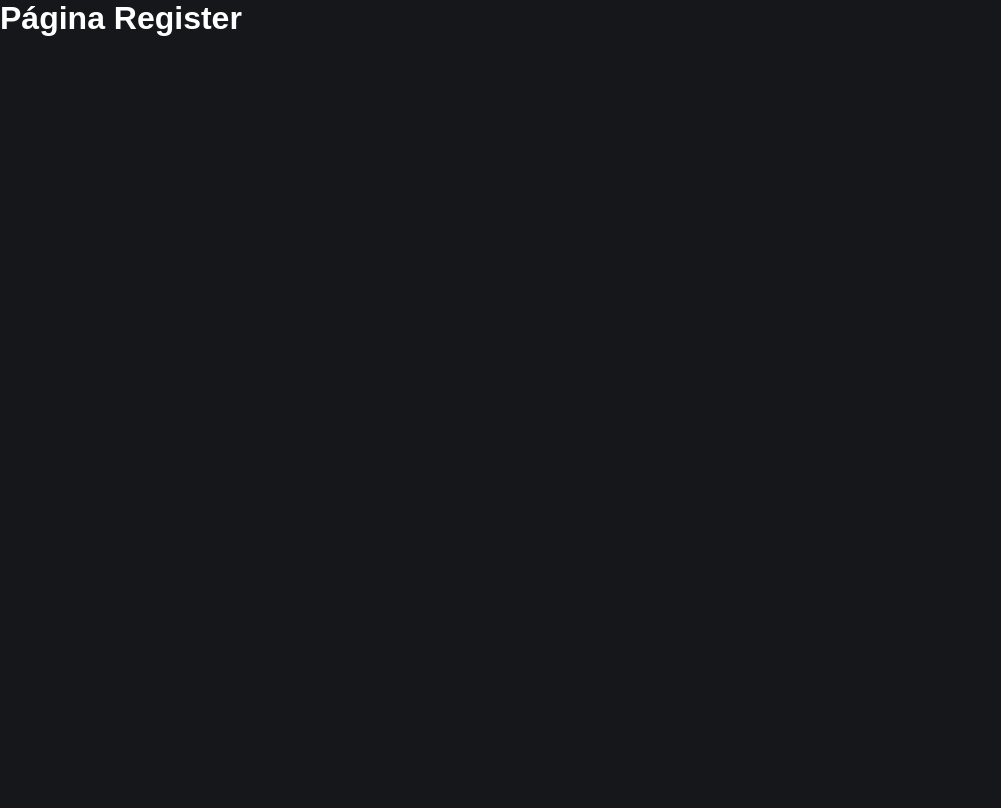
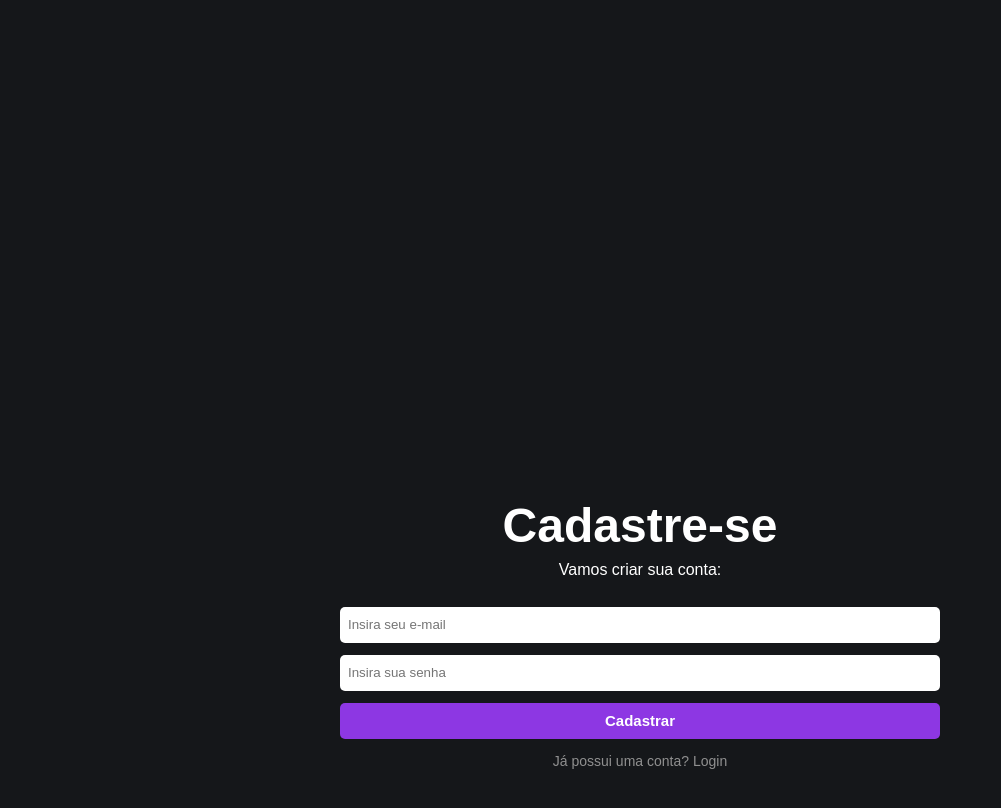
Before and after one commit to giivieira/React-Firebase-Studies, a React (Create React App) app: page /register in a window 1280 px wide. Shown: the top 808 px of the page, without its empty margins (0-1001 px from the left). Built offline with nearby package versions, Linux system fonts and the light colour scheme.

Commit message:
05/02/2024

```diff
--- /dev/null
+++ b/src/pages/Admin/index.js
@@ -0,0 +1,13 @@
+import './admin.css'
+
+export default function Admin() {
+    return(
+        <div className='admin-container'>
+            <h1>Minhas tarefas</h1>
+
+            <form>
+
+            </form>
+        </div>
+    )
+}
--- a/src/pages/Home/home.css
+++ b/src/pages/Home/home.css
@@ -49,3 +49,10 @@
     resize: none;
     border-radius: 5px;
 }
+
+.button-link {
+    color: #909090;
+    text-decoration: none;
+    margin: 14px 0px;
+    font-size: 14px;
+}
--- a/src/pages/Home/index.js
+++ b/src/pages/Home/index.js
@@ -1,18 +1,40 @@
 import {useState} from 'react'
 import './home.css'
-
+import {Link} from 'react-router-dom'
+import {auth} from '../../firebaseConnection'
+import {signInWithEmailAndPassword} from 'firebase/auth'
+import {useNavigate} from 'react-router-dom'
 
 
 export default function Home () {
   const [email, setEmail] = useState('')
   const [password, setPassword] = useState('')
 
+  const navigate = useNavigate ();
+
+  async function handleLogin(e) {
+    e.preventDefault(); // Impede o acesso do usuário antes que os dados sejam validados
+
+    if(email !== '' && password !== ''){ // Se ambos os campos forem preenchidos
+
+      await signInWithEmailAndPassword(auth, email, password)
+      .then(() => { // Se o suário for autenticado --> then (então): navegar para /admin
+        navigate('/admin', {replace: true})
+      })
+      .catch(() => { // Se o usuário não for autenticado
+        alert("Erro ao fazer login")
+      })
+    }else{
+      alert("Preencha todos os campos") // Se algum ou ambos os campos não forem preenchidos
+    }
+  }
+
     return (
       <div className='home-container'>
         <h1>Lista de Tarefas</h1>
         <span>Gerencie suas tarefas diárias com mais praticidade</span>
 
-        <form className='form'>
+        <form className='form' onSubmit={handleLogin}>
           <input type='text' /*Campo para o usuário informar o e-mail*/
           placeholder='Insira seu e-mail'
           value={email}
@@ -20,7 +42,6 @@ export default function Home () {
           </input>
 
           <input type='password' /*Campo para o usuário informar a senha*/
-          autoComplete={false}
           placeholder='Insira sua senha'
           value={password}
           onChange={(e) => setPassword(e.target.value)}>
@@ -30,6 +51,10 @@ export default function Home () {
 
         </form>
 
+        <Link className="button-link" to="/register">
+          Não possui uma conta? Cadastre-se
+        </Link>
+
       </div>
     )
   }
--- a/src/pages/Register/index.js
+++ b/src/pages/Register/index.js
@@ -1,8 +1,56 @@
+import {useState} from 'react'
+import {Link} from 'react-router-dom'
+import {auth} from '../../firebaseConnection'
+import {useNavigate} from 'react-router-dom'
+import { createUserWithEmailAndPassword } from 'firebase/auth'
+
 
 export default function Register () {
+  const [email, setEmail] = useState('')
+  const [password, setPassword] = useState('')
+  const navigate = useNavigate();
+
+  async function handleLogin(e) {  // Função que confere se os campos de e-mail e senha foram preenchidos
+    e.preventDefault();
+    if(email !== '' && password !== ''){
+      await createUserWithEmailAndPassword(auth, email, password)
+      .then(() => {
+        navigate('/admin', {replace: true})
+      })
+      .catch(() => {
+        alert("Erro ao fazer cadastro")
+      })
+    }else{
+      alert("Preencha todos os campos")
+    }
+  }
+
     return (
-      <div>
-        <h1>Página Register</h1>
+      <div className='home-container'>
+        <h1>Cadastre-se</h1>
+        <span>Vamos criar sua conta:</span>
+
+        <form className='form' onSubmit={handleLogin}>
+          <input type='text' /*Campo para o usuário informar o e-mail*/
+          placeholder='Insira seu e-mail'
+          value={email}
+          onChange={(e) => setEmail(e.target.value)}>
+          </input>
+
+          <input type='password' /*Campo para o usuário informar a senha*/
+          placeholder='Insira sua senha'
+          value={password}
+          onChange={(e) => setPassword(e.target.value)}>
+          </input>
+
+          <button type='submit'>Cadastrar</button>
+
+        </form>
+
+        <Link className="button-link" to="/">
+          Já possui uma conta? Login
+        </Link>
+
       </div>
     )
   }
--- /dev/null
+++ b/src/routes/Private.js
@@ -0,0 +1,46 @@
+import { useEffect, useState } from "react";
+import {onAuthStateChanged} from 'firebase/auth'
+import {auth} from '../firebaseConnection'
+import {Navigate} from 'react-router-dom'
+
+
+export default function Private({children}) { //Children --> propriedade utilizada para passar elementos filhos para um componente
+    const [loading, setLoading] = useState(true);
+    const [signed, setSigned] = useState(false);
+
+    useEffect(() => {
+        async function checkLogin(){
+            const unsub = onAuthStateChanged(auth, (user) => {
+                if(user){ // Se tem usuário logado
+                    const userData = { // Se houver um usuário, cria um objeto userData contendo informações do usuário
+                        uid: user.uid,
+                        email: user.email,
+                    }
+
+                    // // Armazena as informações do usuário localmente no navegador
+                    // localStorage.setItem("@detailUser", JSON.stringify(userData))
+
+                    setLoading(false); // Parar de carregar
+                    setSigned(true); // Logar usuário
+
+                }else{ // Se não tem usuário logado
+                    setLoading(false); // Parar de carregar
+                    setSigned(false); // Não logar usuário
+                }
+            })
+        }
+        checkLogin();
+    }, [])
+
+    if(loading){
+        return (
+            <div></div>
+        )
+    }
+
+    if(!signed){
+        return <Navigate to="/" />
+    }
+
+    return children;
+}
--- a/src/routes/index.js
+++ b/src/routes/index.js
@@ -2,12 +2,15 @@ import {Routes, Route} from 'react-router-dom'
 
 import Home from '../pages/Home'
 import Register from '../pages/Register'
+import Admin from '../pages/Admin'
+import Private from './Private'
 
 function RoutesApp() {
     return (
         <Routes>
             <Route path='/' element={<Home/>} />
             <Route path='/register' element={<Register/>} />
+            <Route path='/admin' element={<Private> <Admin/> </Private>} />
         </Routes>
     )
 }
```
Also changed, not shown: src/pages/Admin/admin.css (added).
